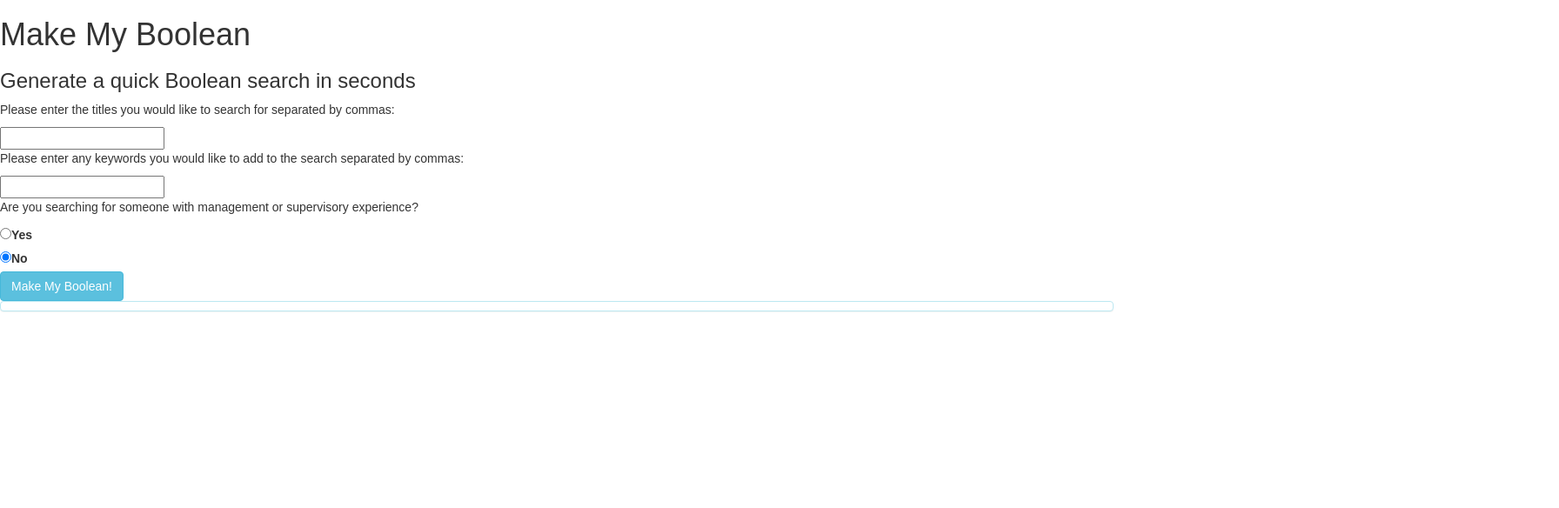
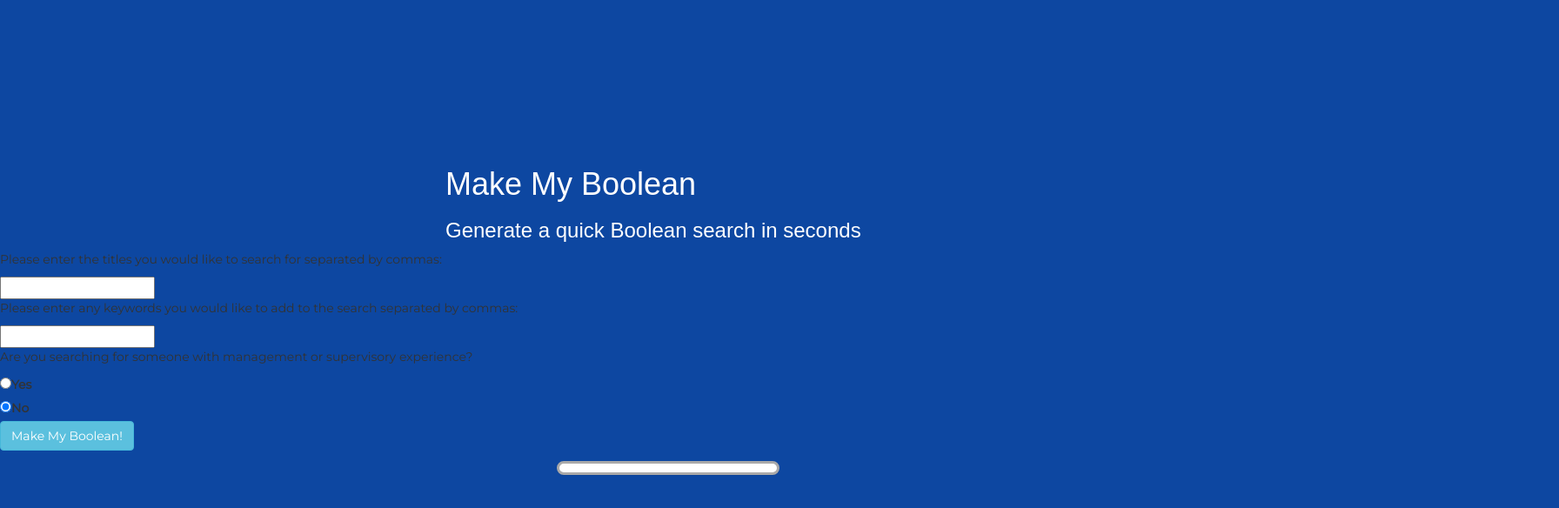
Before and after one commit to madisoncarr/make_my_boolean, a React (Create React App) app: page / in a window 1280 px wide. Shown: the top 584 px of the page at 87% size, 1792 px wide, since content can reach past the window. Built offline with nearby package versions, Linux system fonts and the light colour scheme.

Commit message:
gradient styling errors

```diff
--- a/public/index.html
+++ b/public/index.html
@@ -12,6 +12,7 @@
   <link rel="manifest" href="%PUBLIC_URL%/manifest.json">
   <link rel="shortcut icon" href="%PUBLIC_URL%/favicon.ico">
   <link rel="stylesheet" href="https://maxcdn.bootstrapcdn.com/bootstrap/3.3.7/css/bootstrap.min.css">
+  <link href="https://fonts.googleapis.com/css?family=Montserrat:300,400" rel="stylesheet">
   <!--
       Notice the use of %PUBLIC_URL% in the tags above.
       It will be replaced with the URL of the `public` folder during the build.
@@ -25,11 +26,12 @@
 </head>
 
 <body>
-  <noscript>
-    You need to enable JavaScript to run this app.
-  </noscript>
-  <div id="root"></div>
-  <!--
+  <div className="gradient">
+    <noscript>
+      You need to enable JavaScript to run this app.
+    </noscript>
+    <div id="root"></div>
+    <!--
       This HTML file is a template.
       If you open it directly in the browser, you will see an empty page.
 
@@ -39,6 +41,7 @@
       To begin the development, run `npm start` or `yarn start`.
       To create a production bundle, use `npm run build` or `yarn build`.
     -->
+  </div>
 </body>
 
 </html>
--- a/src/App.css
+++ b/src/App.css
@@ -1,33 +1,4 @@
-.App-main-components {
+main-components {
   text-align: center;
-  background-image: linear-gradient (bottom right, #0099cc, #0d47a1);
+  background-color: linear-gradient (bottom right, #0099cc, #0d47a1);
 }
-
-.App-logo {
-  animation: App-logo-spin infinite 20s linear;
-  height: 80px;
-}
-
-.App-header {
-  background-color: #222;
-  height: 150px;
-  padding: 20px;
-  color: white;
-}
-
-.App-title {
-  font-size: 1.5em;
-}
-
-.App-intro {
-  font-size: large;
-}
-
-@keyframes App-logo-spin {
-  from {
-    transform: rotate(0deg);
-  }
-  to {
-    transform: rotate(360deg);
-  }
-}
--- a/src/boolean_display.js
+++ b/src/boolean_display.js
@@ -1,8 +1,9 @@
 import React from "react";
+import "./styles/boolean_display.css";
 
 let BooleanDisplay = props => {
   return (
-    <div className="panel panel-info" type="panel">
+    <div className="panel panel-info" type="panel" id="panel-info">
       <p>{props.passBoolean}</p>
     </div>
   );
--- a/src/header.js
+++ b/src/header.js
@@ -1,10 +1,16 @@
 import React from "react";
+import "./styles/header.css";
+<style>
+  @import url('https://fonts.googleapis.com/css?family=Montserrat:300,400');
+</style>;
 
 const TitleInfo = () => {
   return (
     <div>
-      <h1>Make My Boolean</h1>
-      <h3>Generate a quick Boolean search in seconds</h3>
+      <h1 className="title-name">Make My Boolean</h1>
+      <h3 className="gen-description">
+        Generate a quick Boolean search in seconds
+      </h3>
     </div>
   );
 };
--- a/src/index.css
+++ b/src/index.css
@@ -1,5 +1,13 @@
 body {
   margin: 0;
   padding: 0;
-  font-family: sans-serif;
+  font-family: "Montserrat", sans-serif;
+  position: relative;
+  margin-top: 15%;
+  overflow: scroll;
+  background: #0d47a1;
 }
+
+.gradient {
+  background-image: linear-gradient (to bottom right, #0d47a1, pink);
+}
--- /dev/null
+++ b/src/styles/boolean_display.css
@@ -0,0 +1,11 @@
+#panel-info {
+  width: 20%;
+  position: relative;
+  display: inline-flex;
+  left: 50%;
+  top: -20%;
+  border: solid 3px darkgray;
+  border-radius: 10px;
+  height: 20%;
+  color: lightgray;
+}
--- /dev/null
+++ b/src/styles/header.css
@@ -0,0 +1,21 @@
+.title-name {
+  font: 50px;
+  color: white;
+  font-family: "Monserrat", sans-serif;
+  position: relative;
+  align-content: center;
+  left: 40%;
+  font-weight: 100;
+  top: 20%;
+  background: linear-gradient (to bottom right, #0d47a1, pink);
+}
+
+.gen-description {
+  font: 20px;
+  color: white;
+  font-family: "Monserrat", sans-serif;
+  font-weight: 300;
+  position: relative;
+  left: 40%;
+  font-weight: 100;
+}
```
Also changed, not shown: src/styles/search_bars.css (added), src/styles/search_button.css (added), styles/search_bars.css (deleted), styles/search_button.css (deleted).
